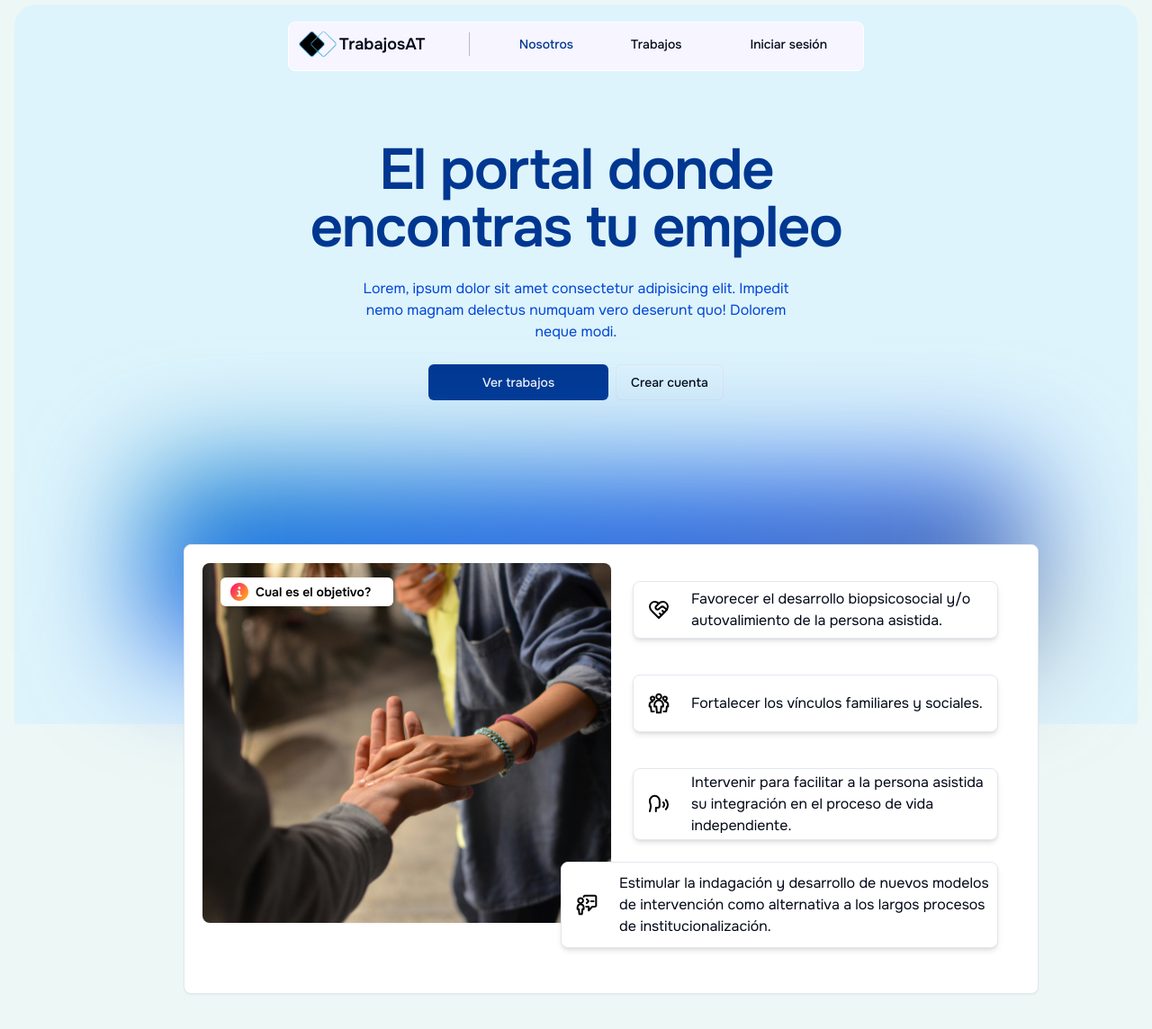
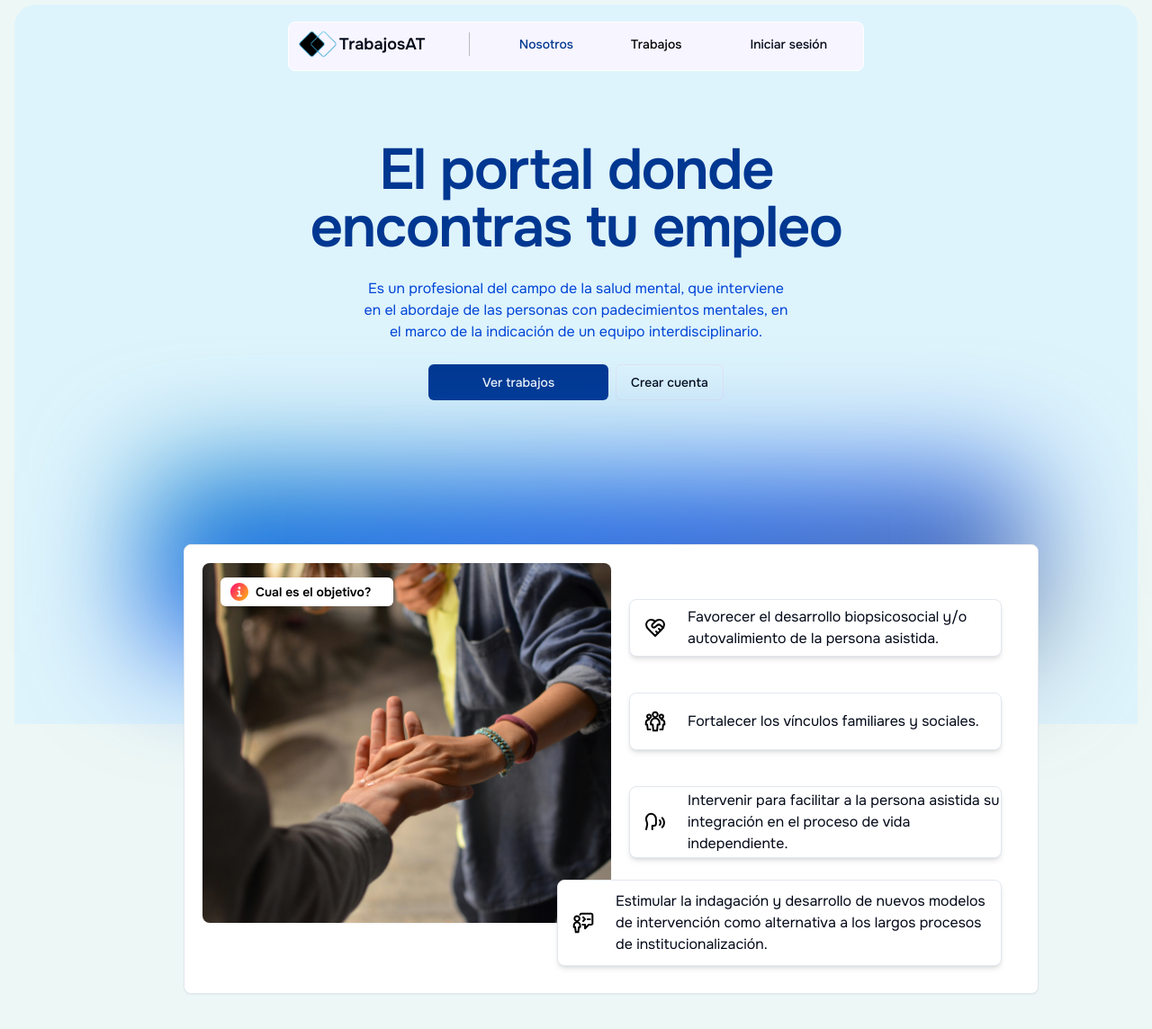
Before and after one commit to gergati/trabajosAT, a Next.js app: page / in a window 1280 px wide. Shown: the top 1144 px of the page at 90% size. Built offline with nearby package versions, Linux system fonts and the light colour scheme; no server answers.

Commit message:
cambios en la UI, arreglo de bugs de UI

```diff
--- a/src/app/(trabajos)/(nosotros)/ui/Header.tsx
+++ b/src/app/(trabajos)/(nosotros)/ui/Header.tsx
@@ -11,10 +11,10 @@ export const Header = () => {
     return (
         <div className="text-center items-center ">
             <CardHeader>
-                <CardTitle className="text-[45px] md:mt-32 pt-32 md:pt-0 text-[#003791] md:text-[64px] leading-[64px] m-auto md:w-[50%]">El <span className="text-[#003791] dark:text-[#E9F6F5]">portal</span> donde encontras tu empleo</CardTitle>
+                <CardTitle className="text-[45px] md:mt-32 pt-32 md:pt-0 text-[#003791] md:text-[64px] leading-[64px] m-auto md:w-[50%]">El <span className="text-[#003791]">portal</span> donde encontras tu empleo</CardTitle>
             </CardHeader>
             <CardContent>
-                <p className="text-[16px] md:w-[40%] m-auto text-[#0045d7]">Lorem, ipsum dolor sit amet consectetur adipisicing elit. Impedit nemo magnam delectus numquam vero deserunt quo! Dolorem neque modi.</p>
+                <p className="text-[16px] md:w-[40%] m-auto text-[#0045d7]">Es un profesional del campo de la salud mental, que interviene en el abordaje de las personas con padecimientos mentales, en el marco de la indicación de un equipo interdisciplinario.</p>
             </CardContent>
             <div className="h-10 md:mt-0 mt-5 flex  gap-2 justify-center">
                 <Link href={'/trabajos'}>
--- a/src/app/(trabajos)/(nosotros)/ui/Mision.tsx
+++ b/src/app/(trabajos)/(nosotros)/ui/Mision.tsx
@@ -1,10 +1,9 @@
 'use client'
 import { Badge } from "@/components/ui/badge";
 import { Button } from "@/components/ui/button";
-import { Card, CardContent, CardHeader, CardTitle } from "@/components/ui/card"
+import { Card } from "@/components/ui/card"
 import { Interface, UserChat, Users } from "@/lib";
-import { Check, HeartHandshake, ShieldAlert, Speech } from "lucide-react";
-import { Inter } from "next/font/google"
+import { HeartHandshake, Speech } from "lucide-react";
 import Image from "next/image";
 import { useState } from "react";
 
@@ -21,12 +20,12 @@ export const Mision = () => {
 
     return (
         <div className="absolute z-[39]">
-            <div className="absolute w-[438px] m-auto md:left-[140px] md:-top-[200px]">
-                <Card className="md:w-[950px] md:h-[500px] items-center m-auto">
+            <div className="absolute w-[360px] m-auto md:left-[140px] md:-top-[200px]">
+                <Card className="md:w-[950px] md:h-[500px] h-[900px] items-center m-auto rounded-lg">
                     <div className="w-full p-1 grid md:grid-cols-2 grid-cols-1 md:p-5">
                         <Image
                             src="/unsplash.jpg"
-                            alt="Icon logo trabajosAT"
+                            alt="Photo about A.T"
                             width={400}
                             height={400}
                             className="w-full md:h-[400px] h-[300px] object-cover rounded-lg shadow-sm"
@@ -36,39 +35,37 @@ export const Mision = () => {
                             <span className="text-sm">Cual es el objetivo?</span>
                         </Badge>
 
-                        <CardContent className="mt-5 w-full grid md:grid-cols-2 md:grid-rows-4 grid-cols-1 gap-2">
+                        <div className="mt-5 w-full grid md:grid-cols-2 md:grid-rows-4 grid-cols-1 gap-2 md:p-5">
 
-                            <Card className="flex gap-2 md:h-16 h-20 items-center md:col-span-2 col-span-1 shadow-md">
+                            <Card className="flex gap-2 md:h-16 h-24 items-center md:col-span-2 col-span-1 shadow-md">
                                 <Button variant={'ghost'} className="h-full">
                                     <HeartHandshake className="text-black" />
                                 </Button>
                                 <p>Favorecer el desarrollo biopsicosocial y/o autovalimiento de la persona asistida.</p>
                             </Card>
 
-                            <Card className="flex gap-2 md:h-16 h-20 md:text-center items-center md:col-span-2 row-start-2 col-span-1 shadow-md">
+                            <Card className="flex gap-2 md:h-16 h-24 md:text-center items-center md:col-span-2 row-start-2 col-span-1 shadow-md">
                                 <Button variant={'ghost'} className="h-full">
                                     <Users />
                                 </Button>
                                 <p>Fortalecer los vínculos familiares y sociales.</p>
                             </Card>
 
-                            <Card className="flex gap-2 md:h-20 h-28 md:col-span-2 row-start-3 shadow-md">
+                            <Card className="flex gap-2 md:h-20 h-32 md:col-span-2 row-start-3 shadow-md">
                                 <Button variant={'ghost'} className="h-full">
                                     <Speech className="text-black" />
                                 </Button>
                                 <p className="text-start m-auto">Intervenir para facilitar a la persona asistida su integración en el proceso de vida independiente.</p>
                             </Card>
 
-                            <Card className="flex gap-2 md:h-24 h-32 md:-ml-20 col-span-2 row-start-4 shadow-md">
+                            <Card className="flex gap-2 md:h-24 h-36 md:-ml-20 col-span-2 row-start-4 shadow-md">
                                 <Button variant={'ghost'} className="h-full">
                                     <UserChat />
                                 </Button>
                                 <p className="text-start m-auto">Estimular la indagación y desarrollo de nuevos modelos de intervención como alternativa a los largos procesos de institucionalización.</p>
                             </Card>
-
-                        </CardContent>
+                        </div>
                     </div>
-
                 </Card>
             </div>
         </div>
--- a/src/app/(trabajos)/layout.tsx
+++ b/src/app/(trabajos)/layout.tsx
@@ -6,11 +6,10 @@ export default function TrabajosLayout({
     children: React.ReactNode;
 }) {
     return (
-        <div className="w-full min-h-screen bg-[#EDF7F5] dark:bg-[#020817]">
+        <div className="w-full min-h-screen bg-[#EDF7F5]">
             <div className="relative">
                 <div className="z-[99] sticky top-6 ">
                     <TopMenu />
-                    {/* <div className="w-[90%] md:left-[183px] left-[22px] md:w-[70%] md:-top-[1px] -top-[0.5px] z-[80] h-[60px] absolute dark:bg-[hsla(0,0%,93%,0.72)] bg-[#8cbbdf] px-2 sm:px-4 md:py-2.5 rounded-full m-auto blur-2xl"></div> */}
                 </div>
                 <div>
                     {children}
--- a/src/app/globals.css
+++ b/src/app/globals.css
@@ -117,7 +117,7 @@
       --radius: 0.5rem;
     }
 
-    .dark {
+    /* .dark {
       --background: 222.2 84% 4.9%;
       --foreground: 210 40% 98%;
       --card: 222.2 84% 4.9%;
@@ -137,7 +137,7 @@
       --border: 217.2 32.6% 17.5%;
       --input: 217.2 32.6% 17.5%;
       --ring: 224.3 76.3% 48%;
-    }
+    } */
   }
 
   @layer base {
--- a/src/components/ui/footer/Footer.tsx
+++ b/src/components/ui/footer/Footer.tsx
@@ -7,7 +7,7 @@ import Link from "next/link"
 
 export const Footer = () => {
     return (
-        <footer className="bg-gradient-to-r from-gray-100 via-[#bce1ff] to-gray-100 dark:from-sky-500 dark:to-blue-600 w-full md:mt-20 mt-[300px]">
+        <footer className="bg-gradient-to-r from-gray-100 via-[#bce1ff] to-gray-100 w-full md:mt-20 mt-[300px]">
             <div className="max-w-screen-xl w-[70%] md:w-[100%] items-center justify-center m-auto h-[500px] md:h-[280px] ">
                 <div className="grid md:grid-cols-2 grid-cols-1 w-full md:w-[90%] h-full md:m-auto">
                     <div className="mt-14">
--- a/src/components/ui/top-menu/TopMenu.tsx
+++ b/src/components/ui/top-menu/TopMenu.tsx
@@ -50,7 +50,7 @@ export const TopMenu = () => {
               />
               <span
                 className={`transition-all transform duration-300 ${scrollNavbar ? 'transform -translate-x-10 opacity-0' : 'transform translate-x-0 opacity-100'
-                  } dark:text-black text-lg font-semibold whitespace-nowrap hidden md:block`}
+                  } text-lg font-semibold whitespace-nowrap hidden md:block`}
               >
                 TrabajosAT
               </span>
@@ -73,10 +73,10 @@ export const TopMenu = () => {
         <div className="w-full md:inline-flex md:w-auto hidden">
           <ul className="flex transition-all flex-col items-center justify-center md:flex-row md:space-x-8 md:text-sm md:font-medium">
             <li>
-              <Button className="dark:hover:bg-[hsla(0,0%,93%,0.72)]" variant='ghost'>
+              <Button className="" variant='ghost'>
                 <Link
                   aria-current="page"
-                  className={`flex justify-center items-center gap-2 py-2 pr-4 pl-3 border-b text-sm border-gray-100 hover:bg-gray-50 md:hover:bg-transparent md:border-0 md:hover:text-[#003791] md:p-0 ${pathname === '/' ? 'text-[#003791]' : 'dark:text-white'}`}
+                  className={`flex justify-center items-center gap-2 py-2 pr-4 pl-3 border-b text-sm border-gray-100 hover:bg-gray-50 md:hover:bg-transparent md:border-0 md:hover:text-[#003791] md:p-0 ${pathname === '/' ? 'text-[#003791]' : 'text-black'}`}
                   href='/'
                 >
                   <span>Nosotros</span>
@@ -85,9 +85,9 @@ export const TopMenu = () => {
               </Button>
             </li>
             <li>
-              <Button className="dark:hover:bg-[hsla(0,0%,93%,0.72)]" variant='ghost'>
+              <Button className="" variant='ghost'>
                 <Link
-                  className={`flex justify-center items-center gap-2 py-2 pr-4 pl-3 border-b text-sm border-gray-100 hover:bg-gray-50 md:hover:bg-transparent md:border-0 md:hover:text-[#003791] md:p-0 ${pathname === '/trabajos' ? 'text-[#003791]' : 'dark:text-white'}`}
+                  className={`flex justify-center items-center gap-2 py-2 pr-4 pl-3 border-b text-sm border-gray-100 hover:bg-gray-50 md:hover:bg-transparent md:border-0 md:hover:text-[#003791] md:p-0 ${pathname === '/trabajos' ? 'text-[#003791]' : 'text-black'}`}
                   href='/trabajos'
                 >
                   <span>Trabajos</span>
@@ -100,10 +100,10 @@ export const TopMenu = () => {
                 <>
                   <li>
 
-                    <Button className="dark:hover:bg-[hsla(0,0%,93%,0.72)]" variant='ghost'>
+                    <Button className="" variant='ghost'>
                       <Link
                         aria-current="page"
-                        className={`flex justify-center gap-2 text-sm py-2 pr-4 pl-3 border-b border-gray-100 hover:bg-gray-50 md:hover:bg-transparent md:border-0 md:hover:text-[#003791] md:p-0 ${pathname === '/publicar' ? 'text-[#003791]' : 'dark:text-white'}`}
+                        className={`flex justify-center gap-2 text-sm py-2 pr-4 pl-3 border-b border-gray-100 hover:bg-gray-50 md:hover:bg-transparent md:border-0 md:hover:text-[#003791] md:p-0 ${pathname === '/publicar' ? 'text-[#003791]' : 'text-black'}`}
                         href='/publicar'
                       >
                         Publicar
```
